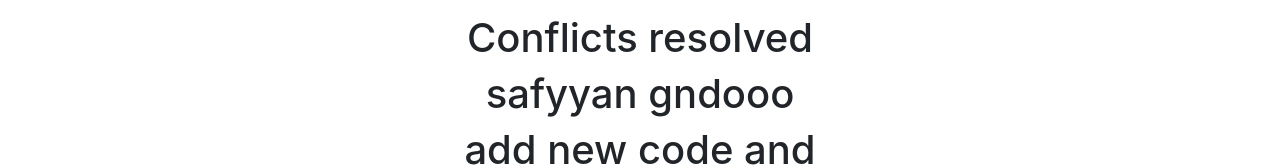
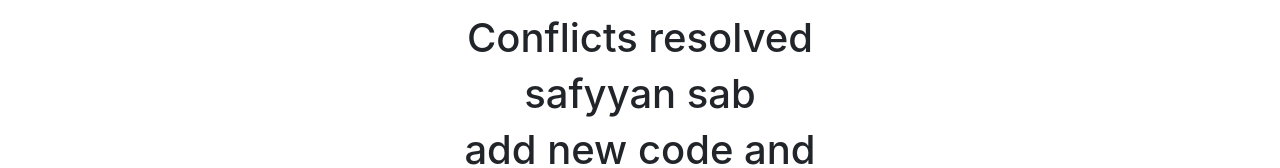
Before and after one commit to mzain030/AbuusmanDa, a React (Create React App) app: page / in a window 1280 px wide. Shown: the part 222-390 px from the top of the page. Built offline with nearby package versions, Linux system fonts and the light colour scheme; no server answers.

Commit message:
new added

```diff
--- a/src/App.js
+++ b/src/App.js
@@ -16,7 +16,7 @@ function App() {
       <UsmanManii/>
       <ZainNaseer/>
       <Yes/>
-      <h1>safyyan gndooo</h1>
+      <h1>safyyan sab</h1>
       <h1>add new code and </h1>
        <h1>add by sufyan</h1>
 
```
